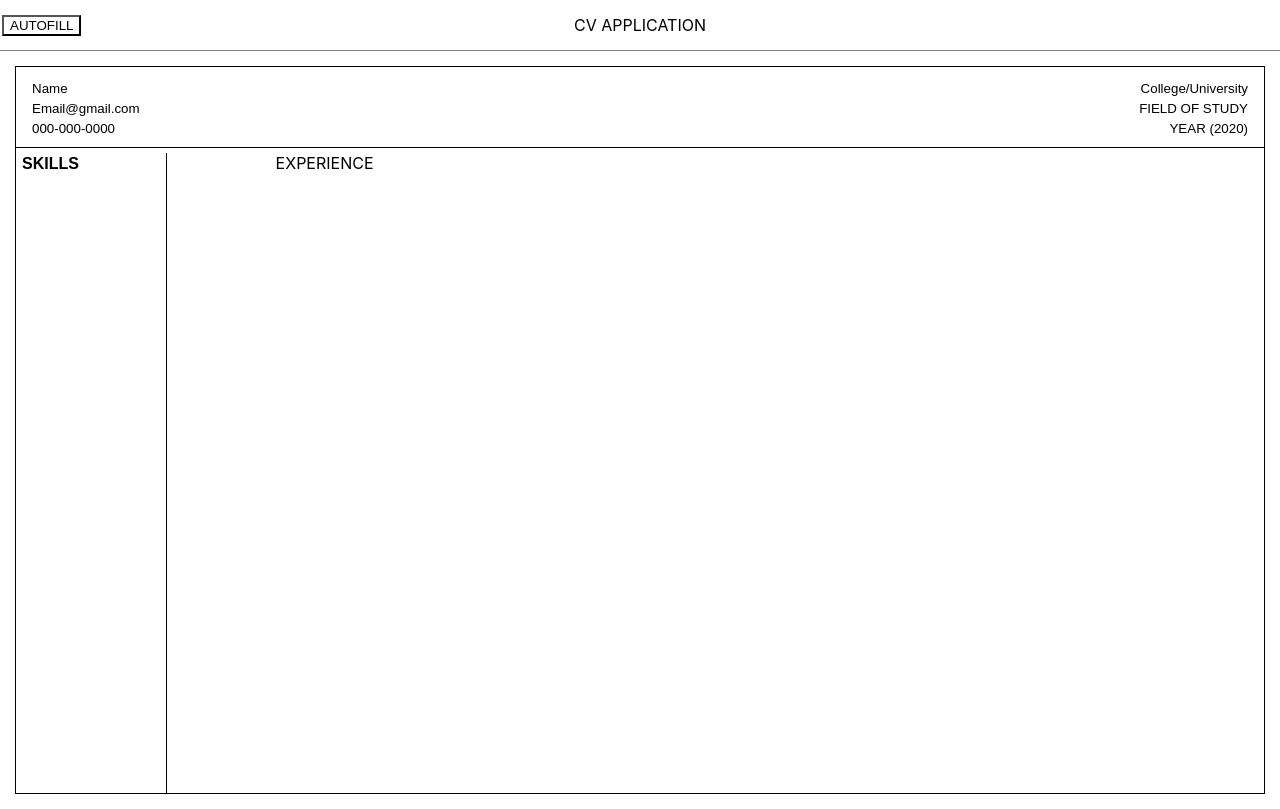
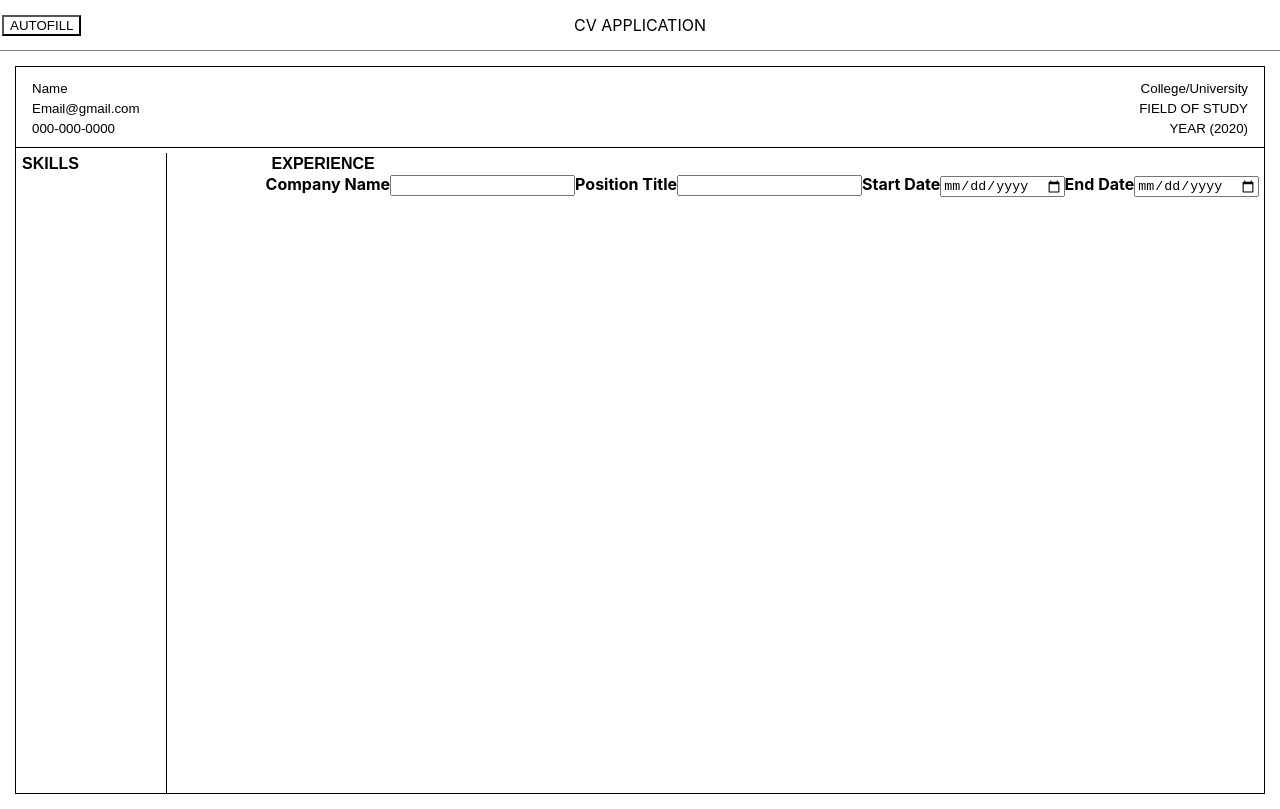
Before and after one commit to jw287962/cv-project, a React (Create React App) app: page / in a window 1280 px wide. Built offline with nearby package versions, Linux system fonts and the light colour scheme.

Commit message:
making form for experience

```diff
--- a/src/App.js
+++ b/src/App.js
@@ -1,6 +1,6 @@
 import './App.css';
 import React from 'react';
-import Overview from './component/Overview'
+import Experience from './component/Experience'
 import Skills from './component/Skills';
 import Detail from './component/Detail';
 
@@ -90,7 +90,7 @@ class App extends React.Component {
 
               </div>
               <div  className='experience'>
-                EXPERIENCE
+                <Experience></Experience>
               </div>
             </div>
 
--- /dev/null
+++ b/src/component/Experience.js
@@ -0,0 +1,53 @@
+import React from "react";
+
+class Experience extends React.Component{
+
+    constructor(props){
+      super(props);
+        this.state ={
+          data: this.props.data,
+          button: true,
+        }
+
+      this.editExperience = (e) => {
+        this.setState({
+          button: !this.state.button
+        })
+
+      }
+
+    this.saveExperience = (e) => {
+        this.setState({
+          button: !this.state.button,
+        })
+    }
+
+    this.submitFormExperiences = (e) => {
+      e.preventDefault();
+    }
+    }
+
+
+  render(){
+    return (
+        <div>
+               <button className="borderless experience" onClick={this.editExperience} disabled={!this.state.button}>EXPERIENCE</button>
+
+                <button className={(this.state.button) ? "hidden" : "nothidden"} onClick={this.saveExperience}>Save</button>
+                <form className={((this.state.button) ? "hidden" : "nothidden") + "formwork"} onSubmit={this.submitFormExperiences}>
+                    <label htmlFor="company">Company Name</label>
+                    <input type='text' id="company" name="company"></input>
+                    <label  htmlFor="title">Position Title</label>
+                    <input type='text' name="title"></input>
+                    <label htmlFor="start">Start Date</label>
+                    <input type='date' id="start" name="start"></input>
+                    <label htmlFor="end">End Date</label>
+                    <input type='date' id="end" name="end"></input>
+
+                </form>
+        </div>
+    )
+  }
+}
+
+export default Experience;
--- a/src/component/Skills.js
+++ b/src/component/Skills.js
@@ -85,9 +85,7 @@ class Skills extends React.Component{
     return (
         <div>
           <button className="borderless skill" onClick={this.editSkillsList} disabled={!this.state.button}>SKILLS
-            <div>
 
-            </div>
           </button>
           <button className={(this.state.button) ? 'hidden': 'nothidden'} onClick={this.saveSkillList}> Save</button>
           <input className={((this.state.button) ? 'hidden': 'nothidden') + " skillsInput"} onChange={this.onChangeSkillInput}></input>
--- a/src/component/skills.css
+++ b/src/component/skills.css
@@ -5,7 +5,7 @@
   margin-top: 5px;
 
 }
-.skill{
+.skill,.experience{
   font-size: 16px;
   font-weight: bold;
 
```
Also changed, not shown: src/component/experience.css (added).
